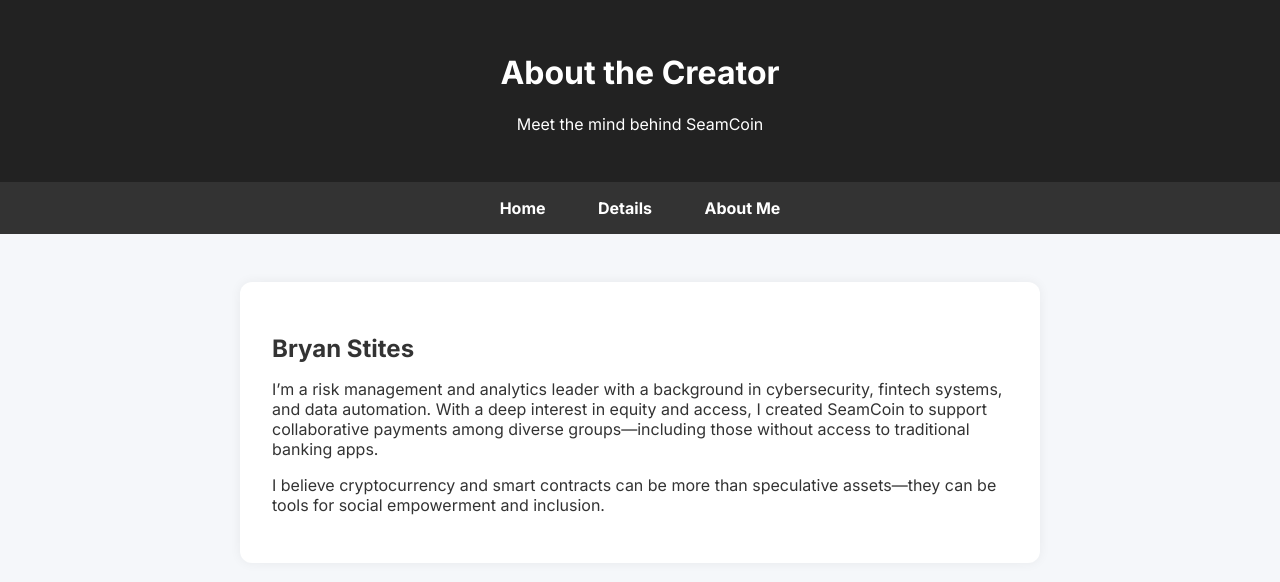
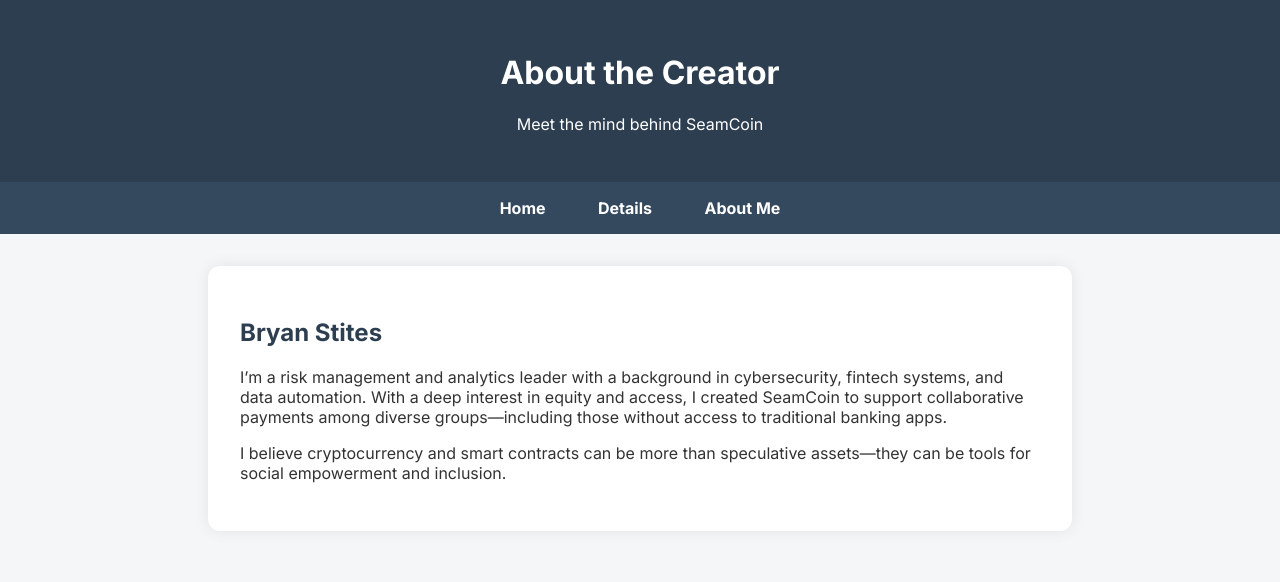
Before and after one commit to bkstites/seamcoin-site, a plain HTML site: page about.html in a window 1280 px wide. Drawn offline with Linux system fonts and the light colour scheme.

Commit message:
Update about.html

```diff
--- a/about.html
+++ b/about.html
@@ -9,18 +9,18 @@
     body {
       margin: 0;
       font-family: 'Inter', sans-serif;
-      background-color: #f5f7fa;
+      background-color: #f4f6f8;
       color: #333;
     }
     header {
-      background-color: #222;
+      background-color: #2c3e50;
       color: white;
       padding: 2rem;
       text-align: center;
     }
     nav {
       text-align: center;
-      background: #333;
+      background: #34495e;
       padding: 1rem 0;
     }
     nav a {
@@ -35,16 +35,13 @@
     main {
       max-width: 800px;
       margin: 2rem auto;
-      padding: 1rem;
-    }
-    section {
+      padding: 2rem;
       background: white;
-      padding: 2rem;
       border-radius: 12px;
-      box-shadow: 0 0 12px rgba(0, 0, 0, 0.06);
+      box-shadow: 0 0 15px rgba(0,0,0,0.08);
     }
     h2 {
-      margin-bottom: 1rem;
+      color: #2c3e50;
     }
   </style>
 </head>
@@ -59,11 +56,9 @@
     <a href="about.html">About Me</a>
   </nav>
   <main>
-    <section>
-      <h2>Bryan Stites</h2>
-      <p>I’m a risk management and analytics leader with a background in cybersecurity, fintech systems, and data automation. With a deep interest in equity and access, I created SeamCoin to support collaborative payments among diverse groups—including those without access to traditional banking apps.</p>
-      <p>I believe cryptocurrency and smart contracts can be more than speculative assets—they can be tools for social empowerment and inclusion.</p>
-    </section>
+    <h2>Bryan Stites</h2>
+    <p>I’m a risk management and analytics leader with a background in cybersecurity, fintech systems, and data automation. With a deep interest in equity and access, I created SeamCoin to support collaborative payments among diverse groups—including those without access to traditional banking apps.</p>
+    <p>I believe cryptocurrency and smart contracts can be more than speculative assets—they can be tools for social empowerment and inclusion.</p>
   </main>
 </body>
 </html>
```
